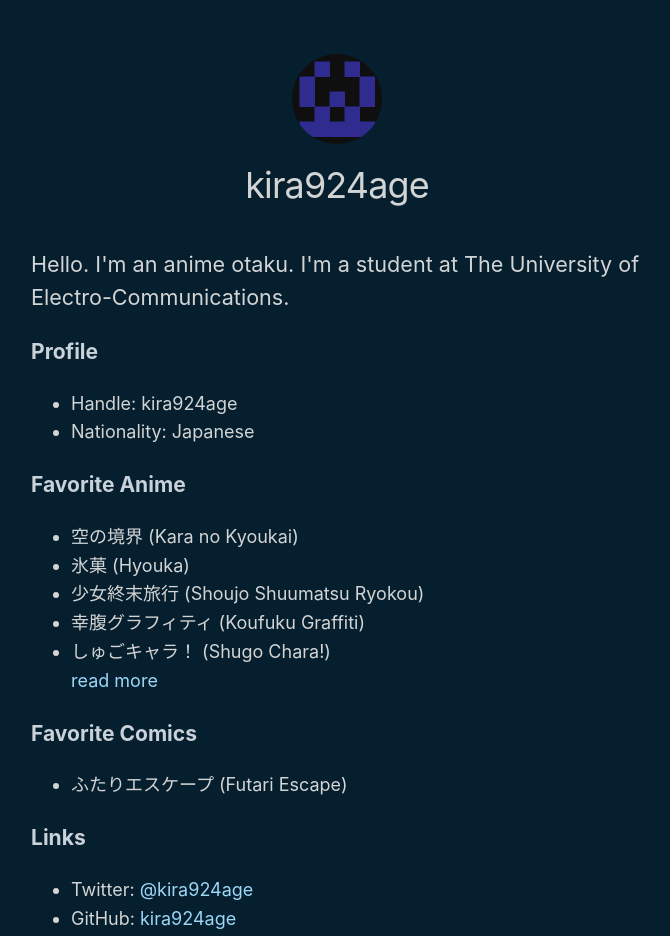
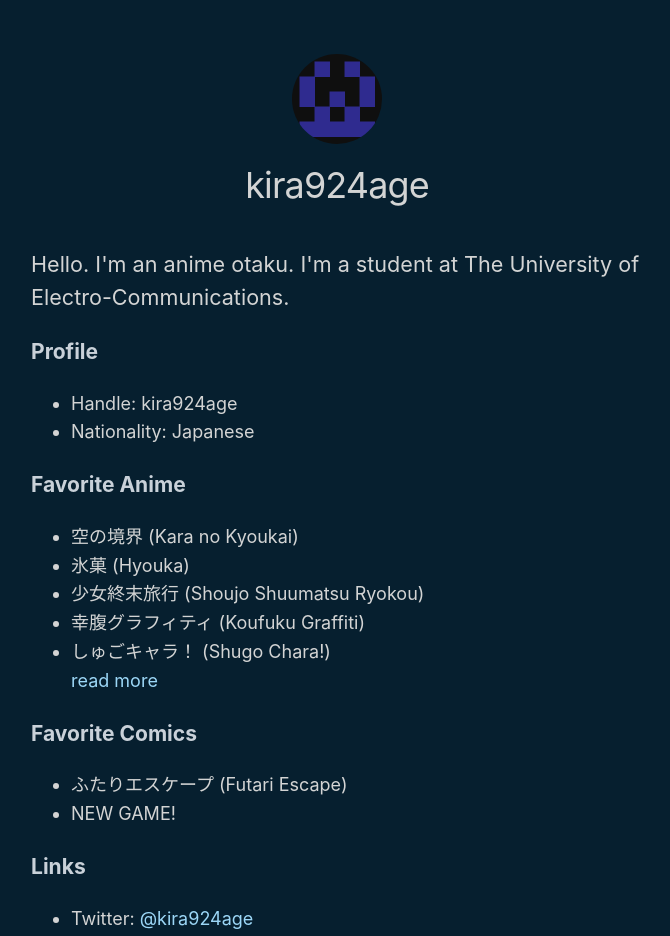
Before and after one commit to kira924age/kira924age.com, a Next.js app: page / in a window 1280 px wide. Shown: the top 936 px of the page, without its empty margins (303-973 px from the left). Built offline with nearby package versions, Linux system fonts and the light colour scheme.

Commit message:
Update pages/index.js

```diff
--- a/pages/index.js
+++ b/pages/index.js
@@ -38,6 +38,7 @@ export default function Home() {
       <h3>Favorite Comics</h3>
       <ul>
         <li key="1">ふたりエスケープ (Futari Escape)</li>
+        <li key="2">NEW GAME!</li>
       </ul>
 
       <h3>Links</h3>
```
